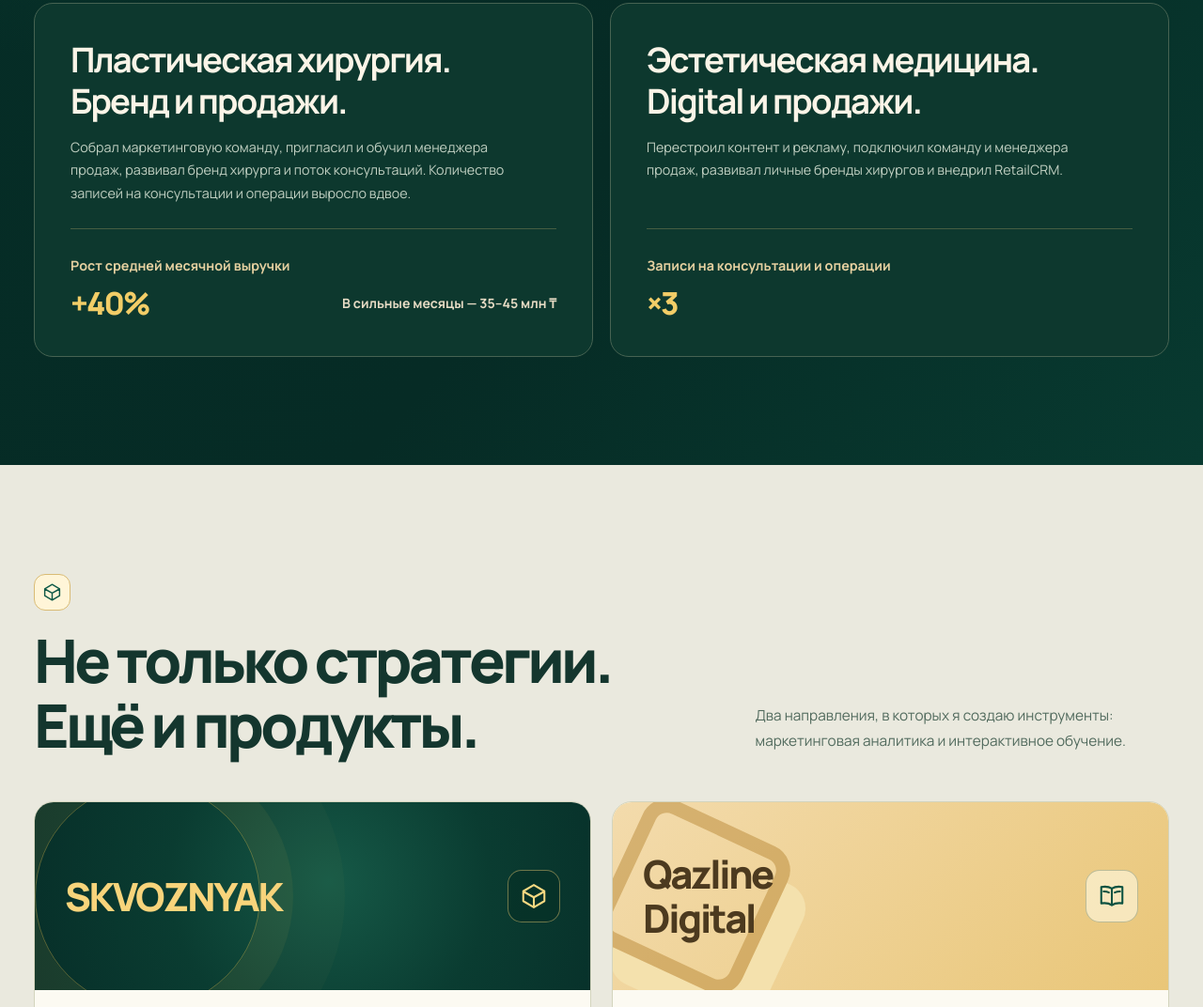
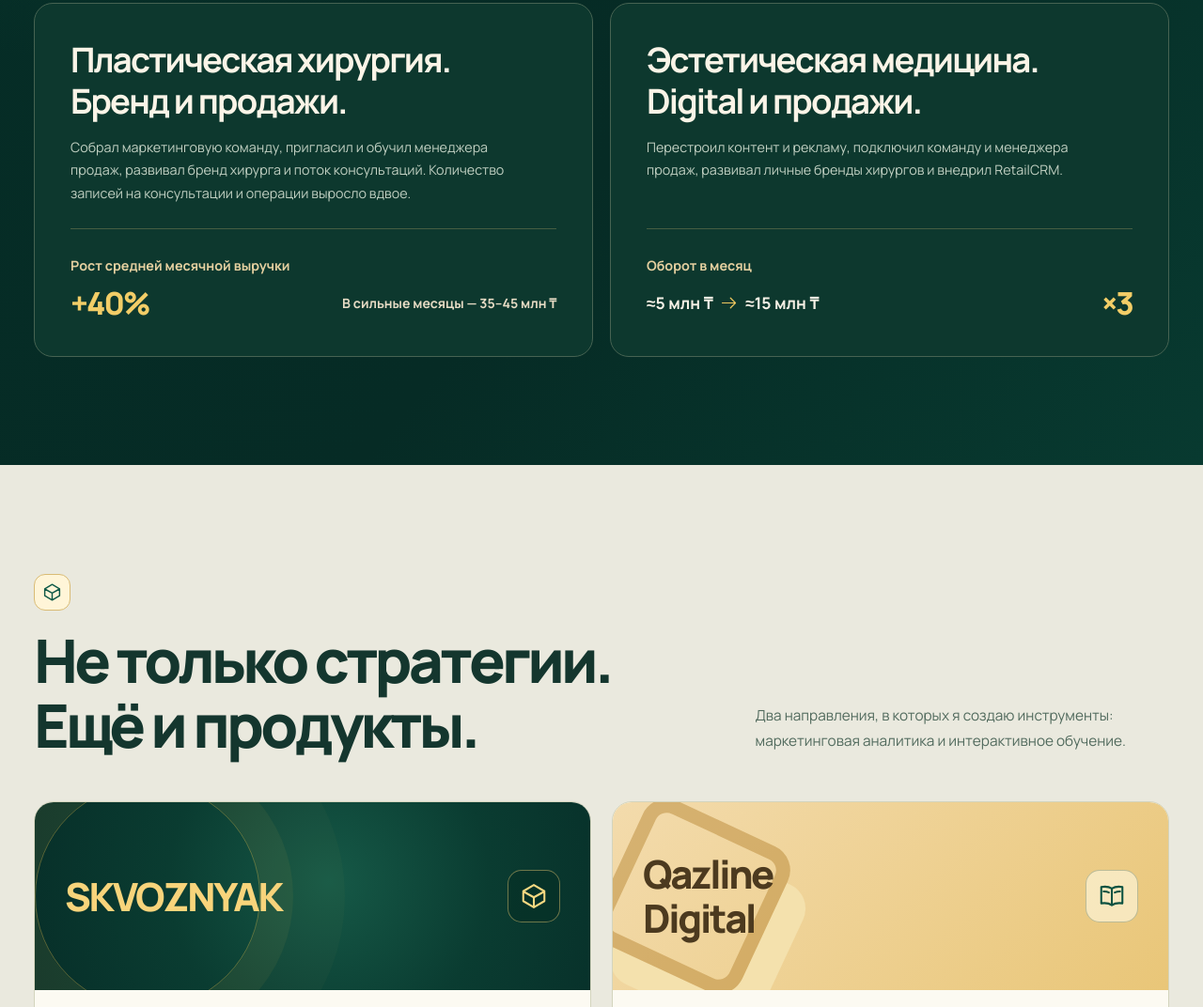
Before and after one commit to gilmiyaroff/gilmiyarov, a plain HTML site: page index.html in a window 1280 px wide. Shown: the part 2497-3569 px from the top of the page at 94% size. Drawn offline with Linux system fonts and the light colour scheme.

Commit message:
Update Jasar monthly turnover to user-confirmed approx 5m to 15m KZT

```diff
--- a/index.html
+++ b/index.html
@@ -130,8 +130,9 @@
         <h3>Эстетическая медицина.<br>Digital и продажи.</h3>
         <p>Перестроил контент и рекламу, подключил команду и менеджера продаж, развивал личные бренды хирургов и внедрил RetailCRM.</p>
         <div class="case-revenue">
-          <span class="case-revenue__label">Записи на консультации и операции</span>
+          <span class="case-revenue__label">Оборот в месяц</span>
           <div class="case-revenue__row">
+            <div class="case-revenue__values"><span>≈5 млн ₸</span><span class="case-revenue__arrow"><svg class="icon-line" viewBox="0 0 24 24" aria-hidden="true" focusable="false"><use href="#rg-arrow-up"></use></svg></span><span>≈15 млн ₸</span></div>
             <strong class="case-revenue__growth">×3</strong>
           </div>
         </div>
```
